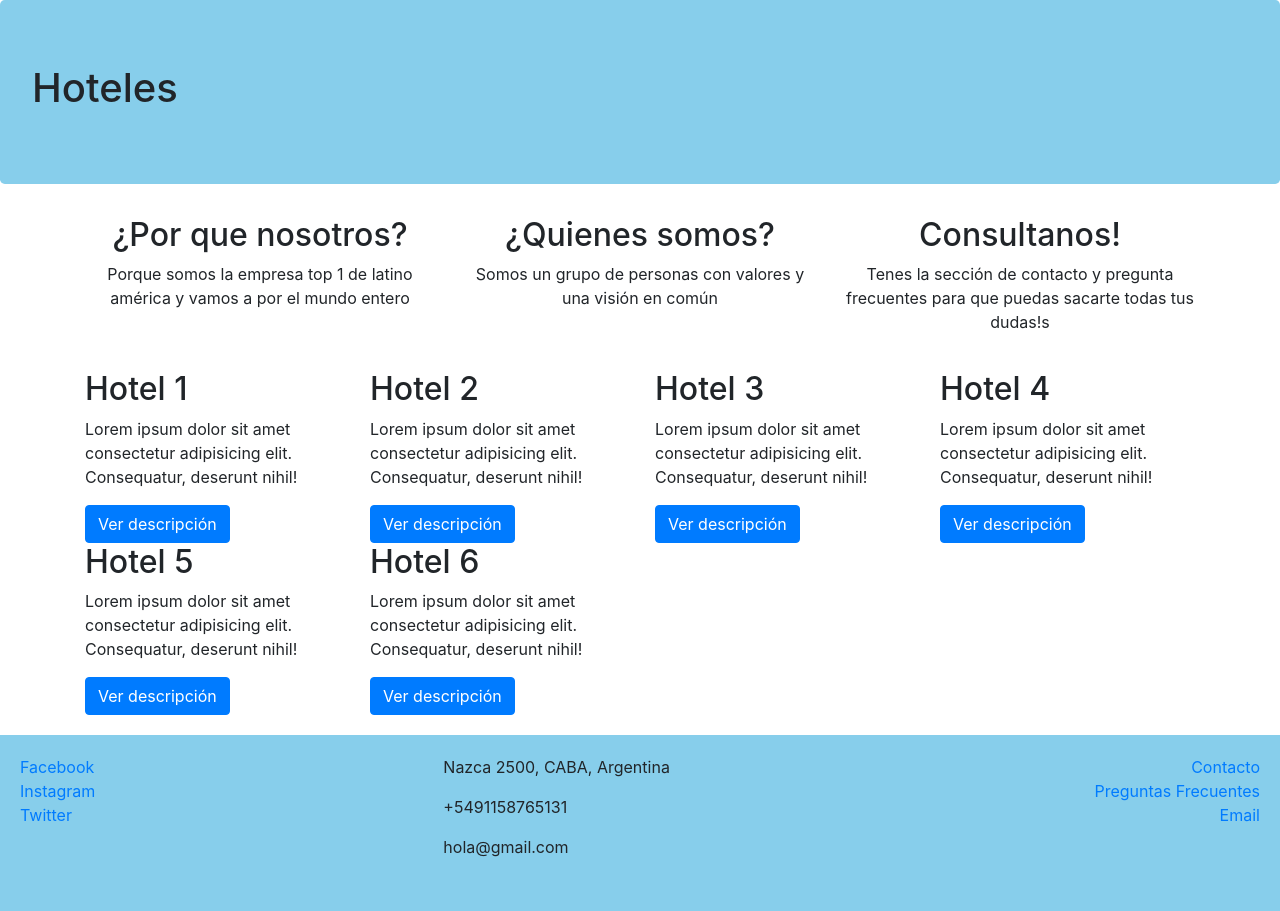
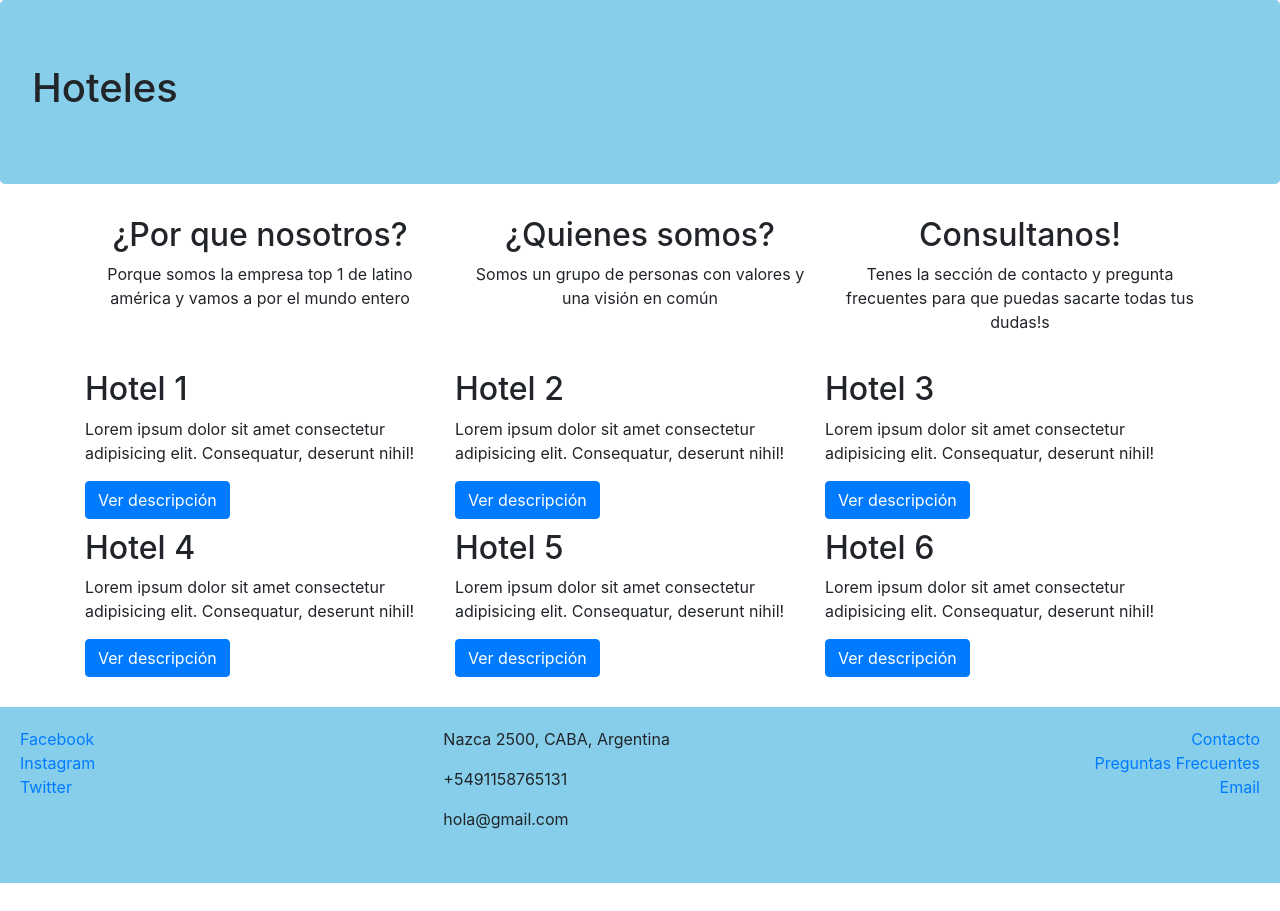
Before and after one commit to matiasniedermaier/bootstrap-austral, a website: page index.html in a window 1280 px wide. After the commit the page ends 883 px from the top, so only its background shows below. Drawn offline with nearby package versions, Linux system fonts and the light colour scheme.

Commit message:
add flex in index

```diff
--- a/css/style.css
+++ b/css/style.css
@@ -8,6 +8,10 @@
     text-align: center;
     margin-bottom: 10px;
 }
+.card-hotel {
+    flex: 1 300px;
+    margin-bottom: 10px;
+}
 footer {
     margin-top: 20px;
     padding: 20px;
--- a/index.html
+++ b/index.html
@@ -32,35 +32,47 @@
           <p>Tenes la sección de contacto y pregunta frecuentes para que puedas sacarte todas tus dudas!s</p>
         </div>
       </div>
-      <div class="row">
-        <div class="col-md-3">
+      <div class="d-flex flex-wrap ">
+        <div class="card-hotel">
+          <div>
             <h2>Hotel 1</h2>
             <p>Lorem ipsum dolor sit amet consectetur adipisicing elit. Consequatur, deserunt nihil!</p>
+          </div>
           <button class="btn btn-primary">Ver descripción</button>
         </div>
-        <div class="col-md-3">
+        <div class="card-hotel">
+          <div>
             <h2>Hotel 2</h2>
             <p>Lorem ipsum dolor sit amet consectetur adipisicing elit. Consequatur, deserunt nihil!</p>
+          </div>
           <button class="btn btn-primary">Ver descripción</button>
         </div>
-        <div class="col-md-3">
+        <div class="card-hotel">
+          <div>
             <h2>Hotel 3</h2>
             <p>Lorem ipsum dolor sit amet consectetur adipisicing elit. Consequatur, deserunt nihil!</p>
+          </div>
           <button class="btn btn-primary">Ver descripción</button>
         </div>
-        <div class="col-md-3">
+        <div class="card-hotel">
+          <div>
             <h2>Hotel 4</h2>
             <p>Lorem ipsum dolor sit amet consectetur adipisicing elit. Consequatur, deserunt nihil!</p>
+          </div>
           <button class="btn btn-primary">Ver descripción</button>
         </div>
-        <div class="col-md-3">
+        <div class="card-hotel">
+          <div>
             <h2>Hotel 5</h2>
             <p>Lorem ipsum dolor sit amet consectetur adipisicing elit. Consequatur, deserunt nihil!</p>
+          </div>
           <button class="btn btn-primary">Ver descripción</button>
         </div>
-        <div class="col-md-3">
+        <div class="card-hotel">
+          <div>
             <h2>Hotel 6</h2>
             <p>Lorem ipsum dolor sit amet consectetur adipisicing elit. Consequatur, deserunt nihil!</p>
+          </div>
           <button class="btn btn-primary">Ver descripción</button>
         </div>
       </div>
```
Lines whose indentation alone changed are shown as unchanged.
